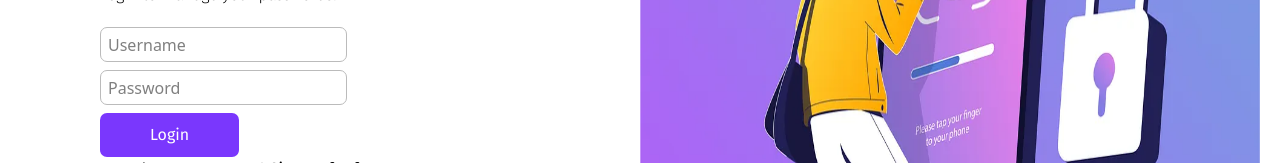
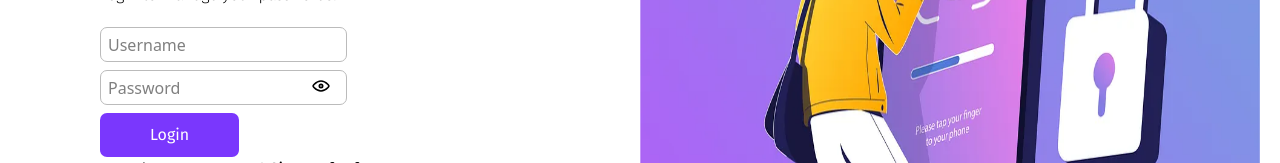
Before and after one commit to GeorgiosDrivas/password-manager, a Next.js app: page / in a window 1280 px wide. Shown: the part 356-519 px from the top of the page. Built offline with nearby package versions, Linux system fonts and the light colour scheme.

Commit message:
feat: add show/hide password functionality in login form

```diff
--- a/src/app/page.tsx
+++ b/src/app/page.tsx
@@ -8,8 +8,13 @@ import { signIn } from "next-auth/react";
 import { loginSchema, LoginSchemaType } from "../schemas/loginSchema";
 import { useForm } from "react-hook-form";
 import { zodResolver } from "@hookform/resolvers/zod";
+import { useState } from "react";
+import HidePassword from "@/src/components/hidePassword";
+import ShowPassword from "@/src/components/showPassword";
 
 export default function Login() {
+  const [showPassword, setShowPassword] = useState(false);
+
   const router = useRouter();
   const {
     register,
@@ -66,13 +71,19 @@ export default function Login() {
               />
               {errors.username && <p>{errors.username.message}</p>}
             </div>
-            <div>
+            <div className="relative">
               <input
-                type="password"
                 {...register("password")}
+                type={showPassword ? "text" : "password"}
+                placeholder="Password"
                 className="w-full mb-2"
-                placeholder="Password"
               />
+              <div
+                className="show-hide-password"
+                onClick={() => setShowPassword(!showPassword)}
+              >
+                {showPassword ? <HidePassword /> : <ShowPassword />}
+              </div>
               {errors.password && <p>{errors.password.message}</p>}
             </div>
             <button
```
